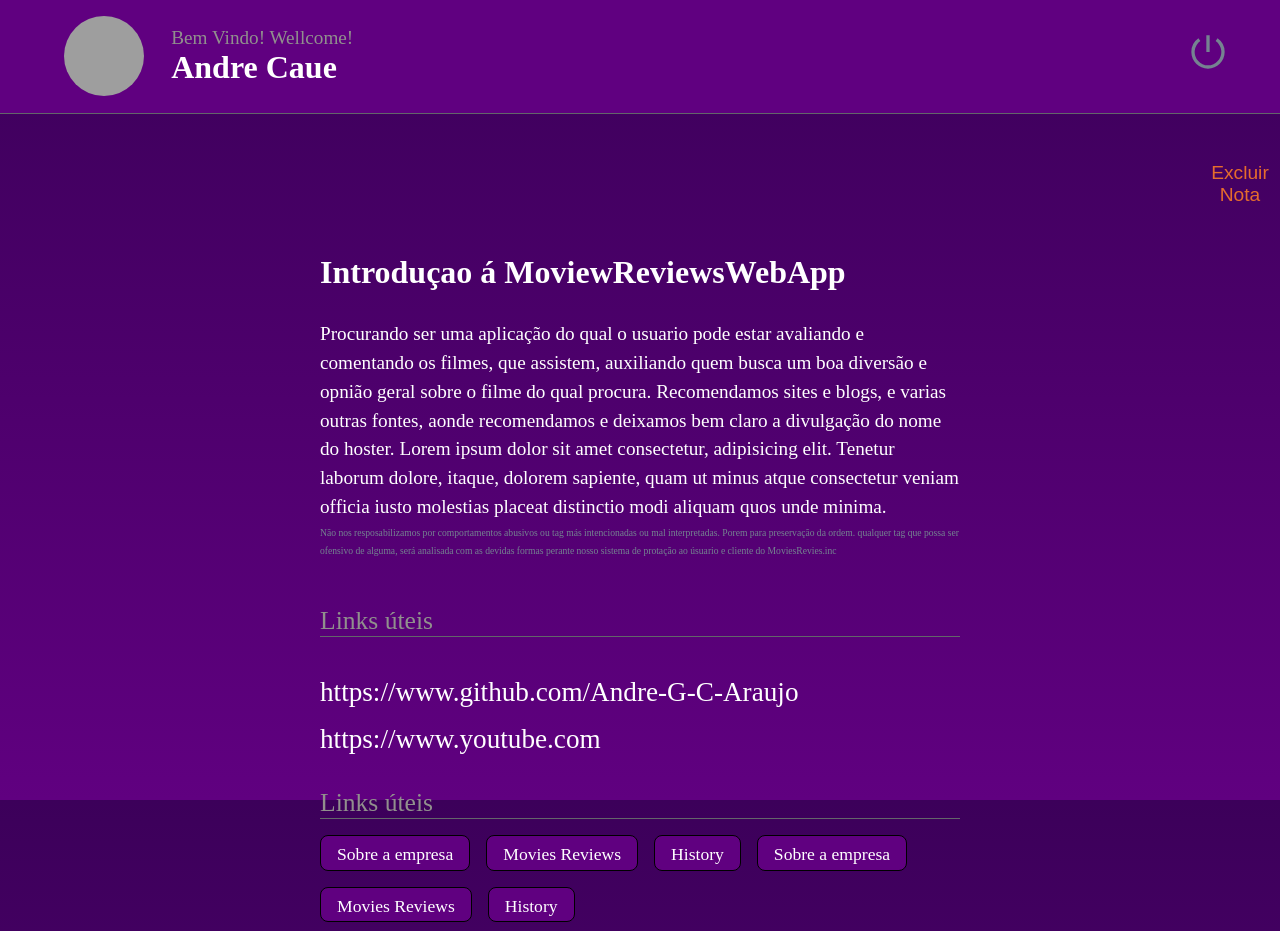
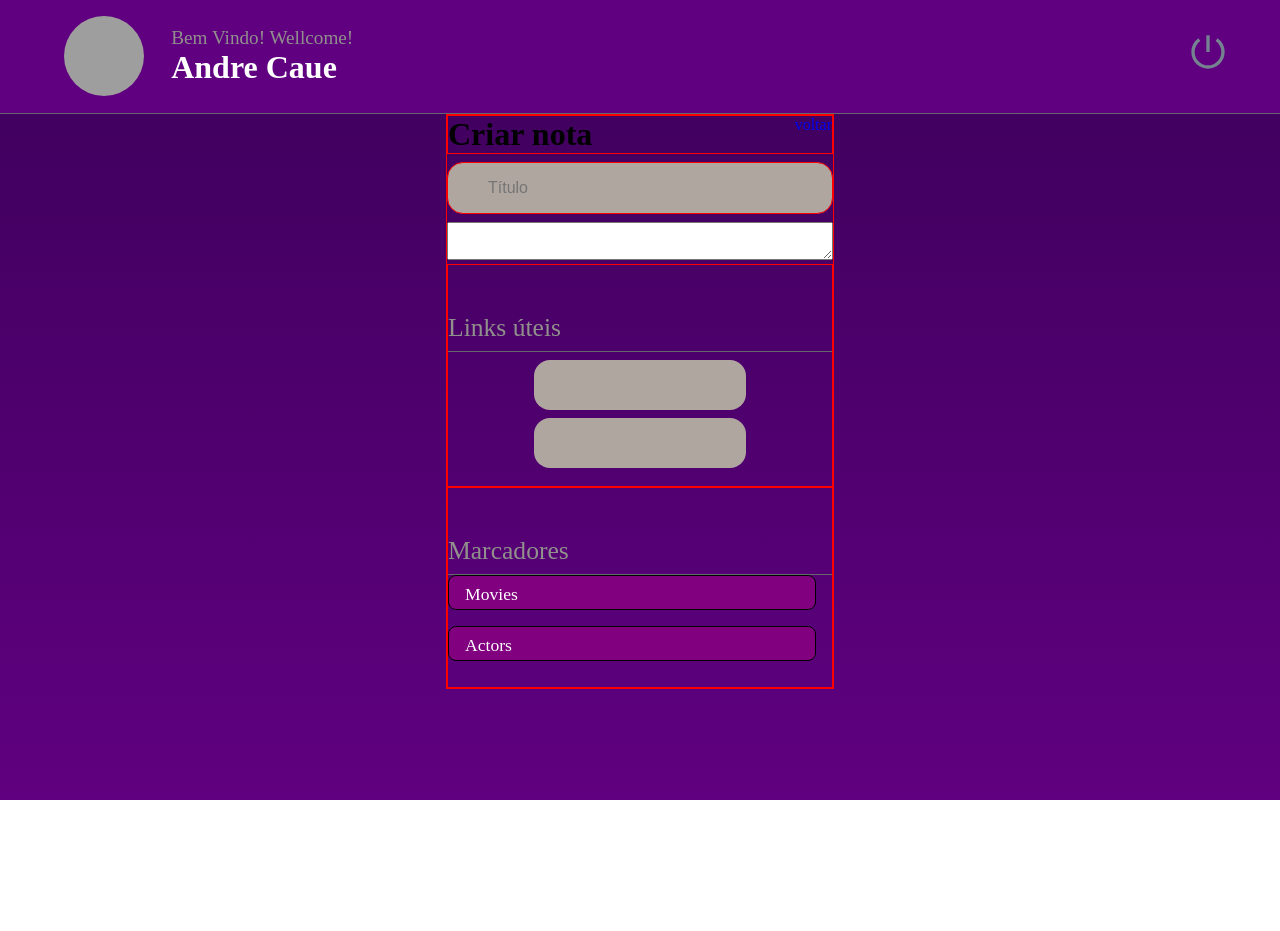
Before and after one commit to Andre-G-C-Araujo/movieReview, a React (Vite) app: page / in a window 1280 px wide. After the commit the page ends 800 px from the top, so only its background shows below. Built offline with nearby package versions, Linux system fonts and the light colour scheme; grey boxes are pictures that could not be loaded.

Commit message:
Pages New (create Note) styles

```diff
--- a/src/Pages/Note/index.jsx
+++ b/src/Pages/Details/index.jsx
@@ -6,7 +6,7 @@ import { Section } from "../../components/Section";
 import { ButtonText } from "../../components/ButtonText";
 import { Tag } from "../../components/Tag";
 
-export const Note = () => {
+export const Details = () => {
   return (
     <Container>
       <Header />
@@ -28,9 +28,9 @@ export const Note = () => {
         <small>
           Não nos resposabilizamos por comportamentos abusivos ou tag más
           intencionadas ou mal interpretadas. Porem para preservação da ordem.
-          qualquer tag que possa ser ofensivo de alguma, será analisada com as
-          devidas formas perante nosso sistema de protação ao úsuario e cliente
-          do MoviesRevies.inc
+          qualquer tag que possa ser ofensivo de alguma forma, será analisada
+          com as devidas formas perante nosso sistema de protação ao úsuario e
+          cliente do MoviesRevies.inc
         </small>
       </Content>
 
@@ -40,7 +40,7 @@ export const Note = () => {
         </a>
         <a href="https://youtube.com.br">https://www.youtube.com</a>
       </Section>
-      <Section classname="sectionTag" title="Links úteis">
+      <Section classname="sectionTag" title="Marcadores">
         <div>
           <Tag title="Sobre a empresa" />
           <Tag title="Movies Reviews" />
--- a/src/Pages/Note/styles.js
+++ b/src/Pages/Details/styles.js
@@ -40,7 +40,7 @@ export const Content = styled.div`
   max-width: 40rem;
 
   > h1 {
-    margin-bottom: 1.8rem;
+    margin-bottom: 2rem;
     color: ${({ theme }) => theme.COLORS.WHITE};
   }
 
--- /dev/null
+++ b/src/Pages/New/index.jsx
@@ -0,0 +1,35 @@
+import { Container, Form } from "./styles";
+import { Header } from "../../components/Header";
+import { Input } from "../../components/Input";
+import { Section } from "../../components/Section";
+import { Tag } from "../../components/Tag";
+
+export const New = () => {
+  return (
+    <Container>
+      <Header />
+
+      <main>
+        <header>
+          <h1>Criar nota</h1>
+          <a href="https://google.com.br">voltar</a>
+        </header>
+
+        <Form>
+          <Input placeholder="Título" />
+          <textarea />
+
+          <Section title="Links úteis">
+            <Input />
+            <Input />
+          </Section>
+
+          <Section title="Marcadores">
+            <Tag title="Movies" />
+            <Tag title="Actors" />
+          </Section>
+        </Form>
+      </main>
+    </Container>
+  );
+};
--- /dev/null
+++ b/src/Pages/New/styles.js
@@ -0,0 +1,33 @@
+import styled from "styled-components";
+
+export const Container = styled.div`
+  display: flex;
+  flex-direction: column;
+
+  > main {
+    /* max-width: 40rem; */
+    align-self: center;
+    border: red solid 1px;
+
+    > header {
+      border: red solid 1px;
+      display: flex;
+      justify-content: space-between;
+    }
+  }
+`;
+
+export const Form = styled.form`
+  align-self: center;
+
+  > textarea {
+    width: 100%;
+  }
+
+  > section {
+    width: 100%;
+    margin-left: 0;
+
+    border: red solid 1px;
+  }
+`;
--- a/src/components/Section/styles.js
+++ b/src/components/Section/styles.js
@@ -8,6 +8,7 @@ export const Container = styled.section`
   color: ${({ theme }) => theme.COLORS.GRAY_100};
   > h2 {
     font-size: 1.6rem;
+    padding-bottom: 0.5rem;
     font-weight: 400;
     border-bottom: 0.1rem;
     border-bottom-color: ${({ theme }) => theme.COLORS.GRAY_200};
--- a/src/components/Tag/styles.js
+++ b/src/components/Tag/styles.js
@@ -11,6 +11,6 @@ export const Container = styled.span`
   border-radius: 0.5rem;
 
   font-size: 1.1rem;
-  background-color: ${({ theme }) => theme.COLORS.BG300};
+  background-color: ${({ theme }) => theme.COLORS.BG100};
   color: ${({ theme }) => theme.COLORS.WHITE};
 `;
--- a/src/main.jsx
+++ b/src/main.jsx
@@ -5,7 +5,7 @@ import GlobalStyle from "./styles/global";
 import { ThemeProvider } from "styled-components";
 
 import { Home } from "./Pages/Home";
-import { Note } from "./Pages/Note";
+import { New } from "./Pages/New";
 
 import theme from "./styles/theme";
 
@@ -13,7 +13,7 @@ ReactDOM.createRoot(document.getElementById("root")).render(
   <React.StrictMode>
     <ThemeProvider theme={theme}>
       <GlobalStyle />
-      <Note />
+      <New />
     </ThemeProvider>
   </React.StrictMode>
 );
```
